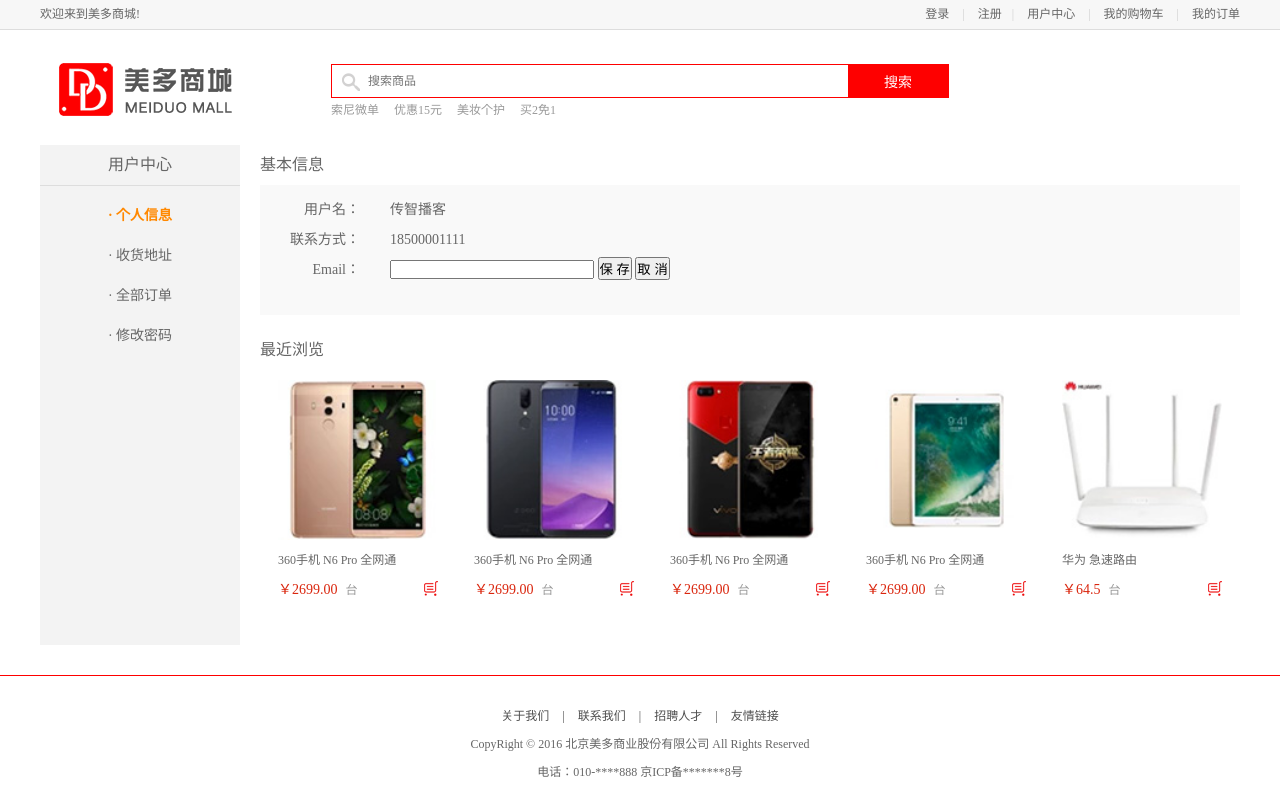
After one commit to lisa530/meiduo, a Django app: page /info/ in a window 1280 px wide. The commit adds this page. Run offline with Django 3.2, Linux system fonts and the light colour scheme.

Commit message:
用户登录之判断用户是否登录： 提供用户中心页面

```diff
--- a/meiduo_mall/meiduo_mall/apps/users/urls.py
+++ b/meiduo_mall/meiduo_mall/apps/users/urls.py
@@ -14,4 +14,6 @@
     url(r'^login/$', views.LoginView.as_view(), name='login'),
     # 退出登录
     url(r'^logout/$', views.LogOutView.as_view(), name='logout'),
+    # 用户中心
+    url(r'^info/$', views.UserInfoView.as_view(), name='info'),
 ]
--- a/meiduo_mall/meiduo_mall/apps/users/views.py
+++ b/meiduo_mall/meiduo_mall/apps/users/views.py
@@ -79,6 +79,15 @@
         response.delete_cookie('username')
         # 响应结果
         return response
+
+
+class UserInfoView(View):
+    """用户中心"""
+
+    def get(self,request):
+        """提供用户中心页页"""
+        return render(request, 'user_center_info.html')
+
 
 class RegisterView(View):
     """用户注册"""
--- /dev/null
+++ b/meiduo_mall/meiduo_mall/static/js/user_center_info.js
@@ -0,0 +1,89 @@
+let vm = new Vue({
+    el: '#app',
+    delimiters: ['[[', ']]'],
+    data: {
+        username: username,
+        mobile: mobile,
+        email: email,
+        email_active: email_active,
+
+        set_email: false,
+        error_email: false,
+
+        send_email_btn_disabled: false,
+        send_email_tip: '重新发送验证邮件',
+        histories: [],
+    },
+    mounted() {
+        // 邮箱是否激活：将Python的bool数据转成JS的bool数据
+        this.email_active = (this.email_active=='True') ? true : false;
+        // 是否在设置邮箱
+        this.set_email = (this.email=='') ? true : false;
+
+        // 请求浏览历史记录
+        // this.browse_histories();
+    },
+    methods: {
+        // 检查email格式
+        check_email(){
+            let re = /^[a-z0-9][\w\.\-]*@[a-z0-9\-]+(\.[a-z]{2,5}){1,2}$/;
+            if (re.test(this.email)) {
+                this.error_email = false;
+            } else {
+                this.error_email = true;
+            }
+        },
+        // 取消保存
+        cancel_email(){
+            this.email = '';
+            this.error_email = false;
+        },
+        // 保存email
+        save_email(){
+            // 检查email格式
+            this.check_email();
+
+            if (this.error_email == false) {
+                let url = '/emails/';
+                axios.put(url, {
+                    email: this.email
+                }, {
+                    headers: {
+                        'X-CSRFToken':getCookie('csrftoken')
+                    },
+                    responseType: 'json'
+                })
+                    .then(response => {
+                        if (response.data.code == '0') {
+                            this.set_email = false;
+                            this.send_email_btn_disabled = true;
+                            this.send_email_tip = '已发送验证邮件';
+                        } else if (response.data.code == '4101') {
+                            location.href = '/login/?next=/info/';
+                        } else {
+                            alert(response.data.errmsg);
+                        }
+                    })
+                    .catch(error => {
+                        console.log(error.response);
+                    });
+            }
+        },
+        // 请求浏览历史记录
+        browse_histories(){
+            let url = '/browse_histories/';
+            axios.get(url, {
+                responseType: 'json'
+            })
+                .then(response => {
+                    this.histories = response.data.skus;
+                    for(let i=0; i<this.histories.length; i++){
+                        this.histories[i].url = '/detail/' + this.histories[i].id + '/';
+                    }
+                })
+                .catch(error => {
+                    console.log(error.response);
+                })
+        },
+    }
+});
--- a/meiduo_mall/meiduo_mall/templates/index.html
+++ b/meiduo_mall/meiduo_mall/templates/index.html
@@ -28,7 +28,7 @@
 				</div>
 				<div class="user_link fl">
 					<span>|</span>
-					<a href="user_center_info.html">用户中心</a>
+					<a href="{{ url('users:info') }}">用户中心</a>
 					<span>|</span>
 					<a href="cart.html">我的购物车</a>
 					<span>|</span>
--- /dev/null
+++ b/meiduo_mall/meiduo_mall/templates/user_center_info.html
@@ -0,0 +1,164 @@
+<!DOCTYPE html PUBLIC "-//W3C//DTD XHTML 1.0 Transitional//EN" "http://www.w3.org/TR/xhtml1/DTD/xhtml1-transitional.dtd">
+<html xmlns="http://www.w3.org/1999/xhtml" xml:lang="en">
+<head>
+	<meta http-equiv="Content-Type" content="text/html;charset=UTF-8">
+	<title>美多商城-用户中心</title>
+	<link rel="stylesheet" type="text/css" href="{{ static('css/reset.css') }}">
+	<link rel="stylesheet" type="text/css" href="{{ static('css/main.css') }}">
+    <script type="text/javascript" src="{{ static('js/vue-2.5.16.js') }}"></script>
+    <script type="text/javascript" src="{{ static('js/axios-0.18.0.min.js') }}"></script>
+</head>
+<body>
+	<div id="app">
+	<div class="header_con">
+		<div class="header" v-cloak>
+            <div class="welcome fl">欢迎来到美多商城!</div>
+            <div class="fr">
+                <div v-if="username" class="login_btn fl">
+                    欢迎您：<em>[[ username ]]</em>
+                    <span>|</span>
+                    <a href="{{ url('users:logout') }}">退出</a>
+                </div>
+                <div v-else class="login_btn fl">
+                    <a href="{{ url('users:login') }}">登录</a>
+                    <span>|</span>
+                    <a href="{{ url('users:register') }}">注册</a>
+                </div>
+                <div class="user_link fl">
+                    <span>|</span>
+                    <a href="{{ url('users:info') }}">用户中心</a>
+                    <span>|</span>
+                    <a href="cart.html">我的购物车</a>
+                    <span>|</span>
+                    <a href="user_center_order.html">我的订单</a>
+                </div>
+            </div>
+        </div>
+	</div>
+	<div class="search_bar clearfix">
+		<a href="{{ url('contents:index') }}" class="logo fl"><img src="{{ static('images/logo.png') }}"></a>
+		<div class="search_wrap fl">
+			<form method="get" action="/search/" class="search_con">
+                <input type="text" class="input_text fl" name="q" placeholder="搜索商品">
+                <input type="submit" class="input_btn fr" name="" value="搜索">
+            </form>
+			<ul class="search_suggest fl">
+				<li><a href="#">索尼微单</a></li>
+				<li><a href="#">优惠15元</a></li>
+				<li><a href="#">美妆个护</a></li>
+				<li><a href="#">买2免1</a></li>
+			</ul>
+		</div>
+	</div>
+	<div class="main_con clearfix">
+		<div class="left_menu_con clearfix">
+			<h3>用户中心</h3>
+			<ul>
+				<li><a href="{{ url('users:info') }}" class="active">· 个人信息</a></li>
+				<li><a href="user_center_site.html">· 收货地址</a></li>
+                <li><a href="user_center_order.html">· 全部订单</a></li>
+				<li><a href="user_center_pass.html">· 修改密码</a></li>
+			</ul>
+		</div>
+		<div class="right_content clearfix" v-cloak>
+            <div class="info_con clearfix">
+                <h3 class="common_title2">基本信息</h3>
+                <ul class="user_info_list">
+                    <li><span>用户名：</span>传智播客</li>
+                    <li><span>联系方式：</span>18500001111</li>
+                    <li>
+                        <span>Email：</span>
+                        <div v-if="set_email">
+                            <input v-model="email" @blur="check_email" type="email" name="email" class="email">
+                            <input @click="save_email" type="button" name="" value="保 存">
+                            <input @click="cancel_email" type="reset" name="" value="取 消">
+                            <div v-show="error_email" class="error_email_tip">邮箱格式错误</div>
+                        </div>
+                        <div v-else>
+                            <input v-model="email" type="email" name="email" class="email" readonly>
+                            <div v-if="email_active">
+                                已验证
+                            </div>
+                            <div v-else>
+                                待验证<input @click="save_email" :disabled="send_email_btn_disabled" type="button" :value="send_email_tip">
+                            </div>
+                        </div>
+                    </li>
+                </ul>
+            </div>
+            <h3 class="common_title2">最近浏览</h3>
+            <div class="has_view_list">
+                <ul class="goods_type_list clearfix">
+                    <li>
+                        <a href="detail.html"><img src="../static/images/goods/goods003.jpg"></a>
+                        <h4><a href="detail.html">360手机 N6 Pro 全网通</a></h4>
+                        <div class="operate">
+                            <span class="price">￥2699.00</span>
+                            <span class="unit">台</span>
+                            <a href="#" class="add_goods" title="加入购物车"></a>
+                        </div>
+                    </li>
+                    <li>
+                        <a href="detail.html"><img src="../static/images/goods/goods004.jpg"></a>
+                        <h4><a href="#">360手机 N6 Pro 全网通</a></h4>
+                        <div class="operate">
+                            <span class="price">￥2699.00</span>
+                            <span class="unit">台</span>
+                            <a href="#" class="add_goods" title="加入购物车"></a>
+                        </div>
+                    </li>
+                    <li>
+                        <a href="detail.html"><img src="../static/images/goods/goods005.jpg"></a>
+                        <h4><a href="#">360手机 N6 Pro 全网通</a></h4>
+                        <div class="operate">
+                            <span class="price">￥2699.00</span>
+                            <span class="unit">台</span>
+                            <a href="#" class="add_goods" title="加入购物车"></a>
+                        </div>
+                    </li>
+                    <li>
+                        <a href="detail.html"><img src="../static/images/goods/goods006.jpg"></a>
+                        <h4><a href="#">360手机 N6 Pro 全网通</a></h4>
+                        <div class="operate">
+                            <span class="price">￥2699.00</span>
+                            <span class="unit">台</span>
+                            <a href="#" class="add_goods" title="加入购物车"></a>
+                        </div>
+                    </li>
+                    <li>
+                        <a href="detail.html"><img src="../static/images/goods/goods007.jpg"></a>
+                        <h4><a href="#">华为 急速路由</a></h4>
+                        <div class="operate">
+                            <span class="price">￥64.5</span>
+                            <span class="unit">台</span>
+                            <a href="#" class="add_goods" title="加入购物车"></a>
+                        </div>
+                    </li>
+                </ul>
+            </div>
+		</div>
+	</div>
+	<div class="footer">
+		<div class="foot_link">
+			<a href="#">关于我们</a>
+			<span>|</span>
+			<a href="#">联系我们</a>
+			<span>|</span>
+			<a href="#">招聘人才</a>
+			<span>|</span>
+			<a href="#">友情链接</a>
+		</div>
+		<p>CopyRight © 2016 北京美多商业股份有限公司 All Rights Reserved</p>
+		<p>电话：010-****888    京ICP备*******8号</p>
+	</div>
+	</div>
+    <script type="text/javascript">
+        let username = "";
+        let mobile = "";
+        let email = "";
+        let email_active = "";
+    </script>
+    <script type="text/javascript" src="{{ static('js/common.js') }}"></script>
+    <script type="text/javascript" src="{{ static('js/user_center_info.js') }}"></script>
+</body>
+</html>
```
